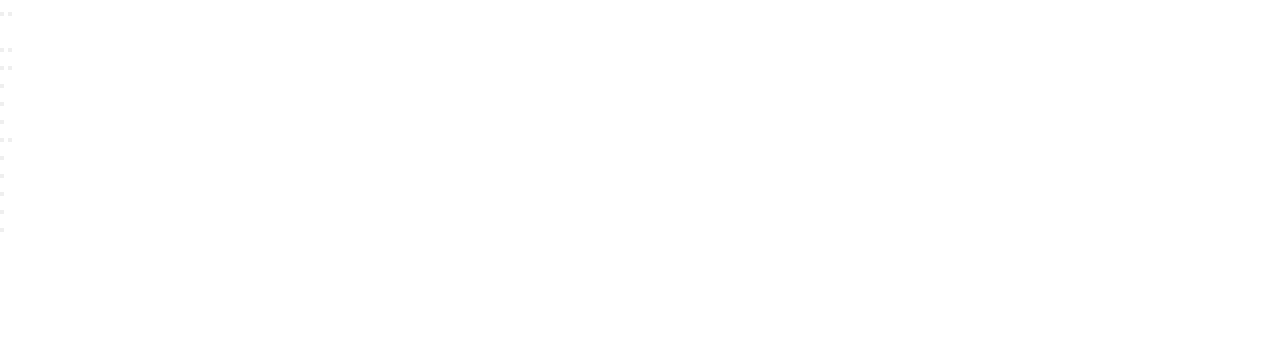
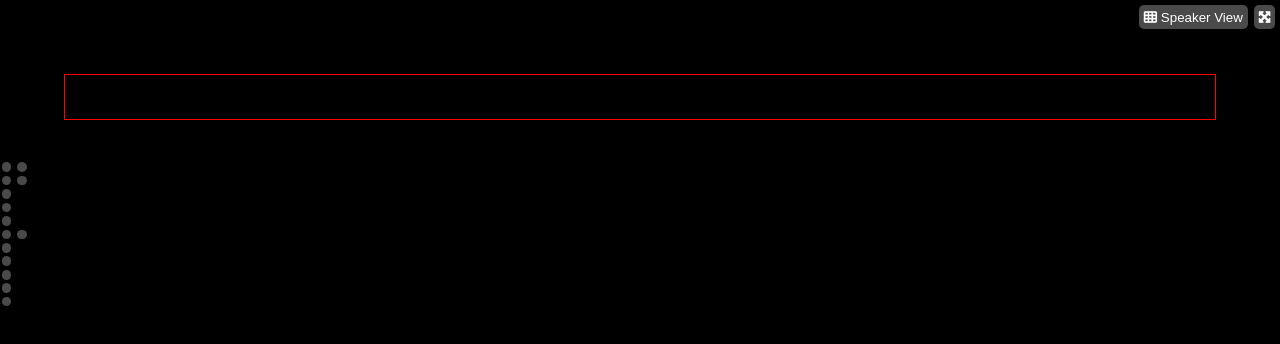
Before and after one commit to Tagliapietra96/html-css-zoom, a plain HTML site: page index.html in a window 1280 px wide. Drawn offline with Linux system fonts and the light colour scheme.

Commit message:
header completed

```diff
--- a/css/style.css
+++ b/css/style.css
@@ -14,5 +14,35 @@ html{
 /* Font reset */
 body{
 	font-family: Arial, Helvetica, sans-serif;
+    background-color: black;
+    color: white;
+    font-size: .7rem;
 }
 /* Reset End */
+
+.app-container{
+    height: 100vh;
+    width: 100vw;
+}
+
+button{
+    background-color: #4a4a4a;
+    border: none;
+    padding: .3rem;
+    margin: .1rem;
+    border-radius: 5px;
+    color: white;
+    text-align: center;
+    vertical-align: middle;
+}
+
+header{
+    padding: .2rem;
+    text-align: right;
+}
+
+section{
+    padding: 1rem;
+    border:1px solid red;
+    margin: 5vh 5vw;
+}
--- a/index.html
+++ b/index.html
@@ -16,8 +16,8 @@
 
         <!-- barra bottoni superiore -->
         <header>
-            <button class="view"></button>
-            <button class="view"></button>
+            <button class="view"><i class="fa-solid fa-table-cells"></i> Speaker View</button>
+            <button class="view"><i class="fa-solid fa-maximize"></i></button>
         </header>
 
         <!-- display centrale -->
```
